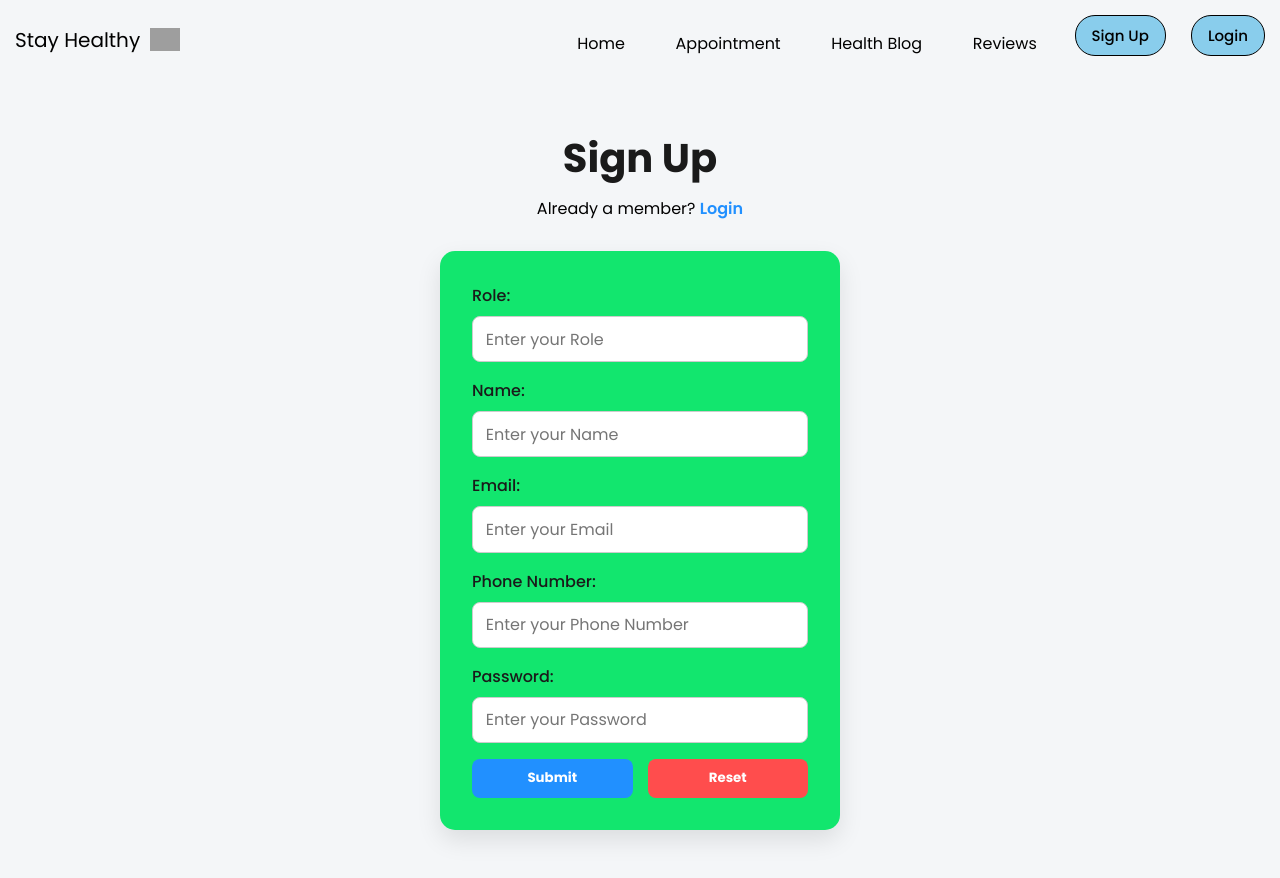
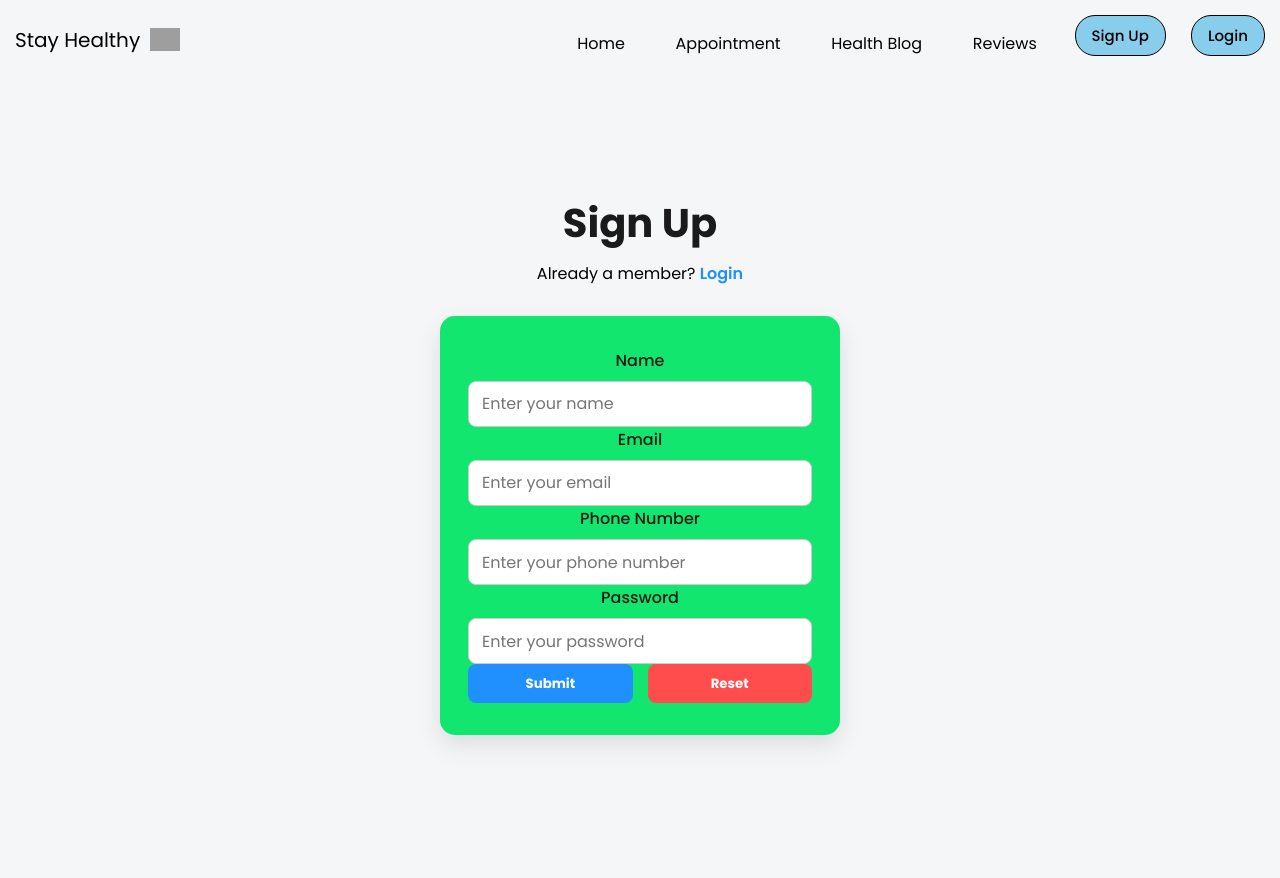
Before and after one commit to Raaid-Shaheer/test_med_app, a React (Create React App) app in the folder test_med/: page /login in a window 1280 px wide. Both pictures are taken after a click on the button "Sign Up". Built offline with nearby package versions, Linux system fonts and the light colour scheme; grey boxes are pictures that could not be loaded.

Commit message:
show username, logout button

```diff
--- a/test_med/src/Components/Navbar/Navbar.js
+++ b/test_med/src/Components/Navbar/Navbar.js
@@ -1,12 +1,31 @@
-import React from "react";
+import React, { useEffect, useState } from "react";
 import "./Navbar.css";
-import { useNavigate } from "react-router-dom"; // For SPA navigation
+import { useNavigate } from "react-router-dom";
 
-const Navbar = () =>{
-  const navigate = useNavigate(); //Hook from React Router
+const Navbar = () => {
+  const navigate = useNavigate();
+  const [isLoggedIn, setIsLoggedIn] = useState(false);
+  const [username, setUsername] = useState("");
+
+  useEffect(() => {
+    const token = sessionStorage.getItem("auth-token");
+    const email = sessionStorage.getItem("email");
+    if (token && email) {
+      setIsLoggedIn(true);
+      const nameFromEmail = email.split("@")[0]; // Extract name
+      setUsername(nameFromEmail);
+    }
+  }, []);
 
   const handleNavigation = (path) => {
-    navigate(path); // Navigate to the given route
+    navigate(path);
+  };
+
+  const handleLogout = () => {
+    sessionStorage.clear();
+    setIsLoggedIn(false);
+    navigate("/");
+    window.location.reload();
   };
 
   return (
@@ -20,7 +39,8 @@ const Navbar = () =>{
           alt="logo"
         />
       </div>
-      {/* Navigation links */}
+
+      {/* Navigation Links */}
       <div className="nav-links">
         <ul>
           <li className="link-item">
@@ -43,6 +63,10 @@ const Navbar = () =>{
               Reviews
             </button>
           </li>
+
+          {/* Conditional Rendering */}
+          {!isLoggedIn ? (
+            <>
               <li>
                 <button onClick={() => handleNavigation("/signup")} className="circle">
                   Sign Up
@@ -53,11 +77,23 @@ const Navbar = () =>{
                   Login
                 </button>
               </li>
+            </>
+          ) : (
+            <>
+              <li className="link-item" style={{ marginRight: "10px", color: "#2190FF" }}>
+                {username}
+              </li>
+              <li>
+                <button onClick={handleLogout} className="circle">
+                  Logout
+                </button>
+              </li>
+            </>
+          )}
         </ul>
       </div>
     </nav>
   );
-
 };
 
 export default Navbar;
--- a/test_med/src/Components/Sign_Up/Sign_Up.css
+++ b/test_med/src/Components/Sign_Up/Sign_Up.css
@@ -4,6 +4,32 @@ body {
   padding: 0;
   font-family: 'Trebuchet MS', 'Lucida Sans Unicode', 'Lucida Grande', 'Lucida Sans', Arial, sans-serif;
   background-color: #f4f6f8; /* subtle page background */
+}
+/* Heading Section inside signup-grid */
+.signup-header {
+  text-align: center;
+  margin-bottom: 30px;
+}
+
+.signup-header h1 {
+  font-size: 2.5rem;
+  margin-bottom: 0.5rem;
+  color: #1a1a1a;
+}
+
+.signup-header h3 {
+  font-weight: 400;
+  font-size: 1rem;
+}
+
+.signup-header h3 span {
+  color: #2190FF;
+  font-weight: 600;
+  cursor: pointer;
+}
+
+.signup-header h3 span:hover {
+  text-decoration: underline;
 }
 
 /* Container */
@@ -18,34 +44,34 @@ body {
 }
 
 /* Sign Up Heading Section */
-.sign-up-container {
+.signup-grid {
   text-align: center;
   margin-bottom: 30px;
 }
 
-.sign-up-container h1 {
+.signup-grid h1 {
   font-size: 2.5rem;
   margin-bottom: 0.5rem;
   color: #1a1a1a;
 }
 
-.sign-up-container h3 {
+.signup-grid h3 {
   font-weight: 400;
   font-size: 1rem;
 }
 
-.sign-up-container h3 a {
+.signup-grid h3 a {
   color: #2190FF;
   text-decoration: none;
   font-weight: 600;
 }
 
-.sign-up-container h3 a:hover {
+.signup-grid h3 a:hover {
   text-decoration: underline;
 }
 
 /* Sign Up Form */
-.sign-up-form {
+.signup-form {
   display: flex;
   flex-direction: column;
   align-items: center;
@@ -59,7 +85,7 @@ body {
   transition: transform 0.3s ease;
 }
 
-.sign-up-form:hover {
+.signup-form:hover {
   transform: scale(1.02);
 }
 
@@ -137,20 +163,21 @@ body {
   color: red;
   font-size: 0.9rem;
   margin-top: 4px;
+  text-align: left;
 }
 
 /* Responsive */
 @media screen and (max-width: 600px) {
-  .sign-up-form {
+  .signup-form {
     width: 90%;
     padding: 1.5rem;
   }
 
-  .sign-up-container h1 {
+  .signup-grid h1 {
     font-size: 2rem;
   }
 
-  .sign-up-container h3 {
+  .signup-grid h3 {
     font-size: 0.9rem;
   }
 }
--- a/test_med/src/Components/Sign_Up/Sign_Up.js
+++ b/test_med/src/Components/Sign_Up/Sign_Up.js
@@ -1,180 +1,142 @@
-import React, { useState } from "react";
-import "./Sign_Up.css";
+import React, { useState } from 'react';
+import './Sign_Up.css';
+import { useNavigate } from 'react-router-dom';
 
-const SignUp = () => {
-  // State to store form values
-  const [formData, setFormData] = useState({
-    role: "",
-    name: "",
-    email: "",
-    phone: "",
-    password: "",
-  });
+const Sign_Up = () => {
+  // State variables
+  const [name, setName] = useState('');
+  const [email, setEmail] = useState('');
+  const [phone, setPhone] = useState('');
+  const [password, setPassword] = useState('');
+  const [showerr, setShowerr] = useState('');
+  const navigate = useNavigate();
 
-  // State for errors
-  const [errors, setErrors] = useState({});
+  // Function to handle form submission
+  const register = (e) => {
+    e.preventDefault();
+    setShowerr(''); // Reset previous errors
 
-  // Regex for simple email validation
-  const emailRegex = /^[^\s@]+@[^\s@]+\.[^\s@]+$/;
-
-  // Handle input changes
-  const handleChange = (e) => {
-    const { name, value } = e.target;
-    setFormData({ ...formData, [name]: value });
-  };
-
-  // Form validation
-  const validate = () => {
-    const validationErrors = {};
-
-    // Role
-    if (!formData.role.trim()) {
-      validationErrors.role = "Role is required";
+    // Basic frontend validation
+    if (!name || !email || !password) {
+      setShowerr('Please fill all required fields.');
+      return;
     }
 
-    // Name
-    if (!formData.name.trim()) {
-      validationErrors.name = "Name is required";
+    const emailRegex = /^[^\s@]+@[^\s@]+\.[^\s@]+$/;
+    if (!emailRegex.test(email)) {
+      setShowerr('Please enter a valid email address.');
+      return;
     }
 
-    // Email
-    if (!formData.email.trim()) {
-      validationErrors.email = "Email is required";
-    } else if (!emailRegex.test(formData.email)) {
-      validationErrors.email = "Invalid email format";
+    if (password.length < 6) {
+      setShowerr('Password must be at least 6 characters long.');
+      return;
     }
 
-    // Phone (optional but if filled, must be 10 digits)
-    if (formData.phone && !/^\d{10}$/.test(formData.phone)) {
-      validationErrors.phone = "Phone number must be 10 digits";
-    }
+    // Mock success: store data in sessionStorage (no backend)
+    sessionStorage.setItem('auth-token', 'dummy-token');
+    sessionStorage.setItem('name', name);
+    sessionStorage.setItem('phone', phone);
+    sessionStorage.setItem('email', email);
 
-    // Password
-    if (!formData.password) {
-      validationErrors.password = "Password is required";
-    } else if (formData.password.length < 6) {
-      validationErrors.password = "Password must be at least 6 characters";
-    }
-
-    return validationErrors;
-  };
-
-  // Handle submit
-  const handleSubmit = (e) => {
-    e.preventDefault();
-    const validationErrors = validate();
-    setErrors(validationErrors);
-
-    if (Object.keys(validationErrors).length === 0) {
-      console.log("Sign Up successful:", formData);
-      alert("Sign Up successful!");
-      // Here you can call your backend API
-    }
+    // Navigate to home page
+    navigate('/');
+    window.location.reload();
   };
 
   // Handle reset
   const handleReset = () => {
-    setFormData({ role: "", name: "", email: "", phone: "", password: "" });
-    setErrors({});
+    setName('');
+    setEmail('');
+    setPhone('');
+    setPassword('');
+    setShowerr('');
   };
 
   return (
     <div className="container">
-      <div className="sign-up-container">
+      <div className="signup-grid">
+        {/* Header Section */}
+        <div className="signup-header">
           <h1>Sign Up</h1>
           <h3>
-          Already a member? <a href="/login">Login</a>
+            Already a member?{' '}
+            <span onClick={() => navigate('/login')}>Login</span>
           </h3>
         </div>
 
-      <form className="sign-up-form" onSubmit={handleSubmit}>
-        {/* Role */}
-        <div className="form-group">
-          <label htmlFor="role">Role:</label>
-          <input
-            type="text"
-            name="role"
-            id="role"
-            placeholder="Enter your Role"
-            className="form-control"
-            value={formData.role}
-            onChange={handleChange}
-          />
-          {errors.role && <span className="error">{errors.role}</span>}
-        </div>
-
+        {/* Form Section */}
+        <div className="signup-form">
+          <form onSubmit={register}>
             {/* Name */}
             <div className="form-group">
-          <label htmlFor="name">Name:</label>
+              <label htmlFor="name">Name</label>
               <input
+                value={name}
+                onChange={(e) => setName(e.target.value)}
                 type="text"
-            name="name"
                 id="name"
-            placeholder="Enter your Name"
                 className="form-control"
-            value={formData.name}
-            onChange={handleChange}
+                placeholder="Enter your name"
               />
-          {errors.name && <span className="error">{errors.name}</span>}
             </div>
 
             {/* Email */}
             <div className="form-group">
-          <label htmlFor="email">Email:</label>
+              <label htmlFor="email">Email</label>
               <input
-            type="text"
-            name="email"
+                value={email}
+                onChange={(e) => setEmail(e.target.value)}
+                type="email"
                 id="email"
-            placeholder="Enter your Email"
                 className="form-control"
-            value={formData.email}
-            onChange={handleChange}
+                placeholder="Enter your email"
               />
-          {errors.email && <span className="error">{errors.email}</span>}
             </div>
 
             {/* Phone */}
             <div className="form-group">
-          <label htmlFor="phone">Phone Number:</label>
+              <label htmlFor="phone">Phone Number</label>
               <input
+                value={phone}
+                onChange={(e) => setPhone(e.target.value)}
                 type="number"
-            name="phone"
                 id="phone"
-            placeholder="Enter your Phone Number"
                 className="form-control"
-            value={formData.phone}
-            onChange={handleChange}
+                placeholder="Enter your phone number"
               />
-          {errors.phone && <span className="error">{errors.phone}</span>}
             </div>
 
             {/* Password */}
             <div className="form-group">
-          <label htmlFor="password">Password:</label>
+              <label htmlFor="password">Password</label>
               <input
+                value={password}
+                onChange={(e) => setPassword(e.target.value)}
                 type="password"
-            name="password"
                 id="password"
-            placeholder="Enter your Password"
                 className="form-control"
-            value={formData.password}
-            onChange={handleChange}
+                placeholder="Enter your password"
               />
-          {errors.password && <span className="error">{errors.password}</span>}
             </div>
+
+            {/* Error Message */}
+            {showerr && <div className="error">{showerr}</div>}
 
             {/* Buttons */}
             <div className="btn-group">
               <button type="submit" className="submit-btn btn">
                 Submit
               </button>
-          <button type="reset" className="reset-btn btn" onClick={handleReset}>
+              <button type="button" onClick={handleReset} className="reset-btn btn">
                 Reset
               </button>
             </div>
           </form>
         </div>
+      </div>
+    </div>
   );
 };
 
-export default SignUp;
+export default Sign_Up;
```
Lines whose indentation alone changed are shown as unchanged.
